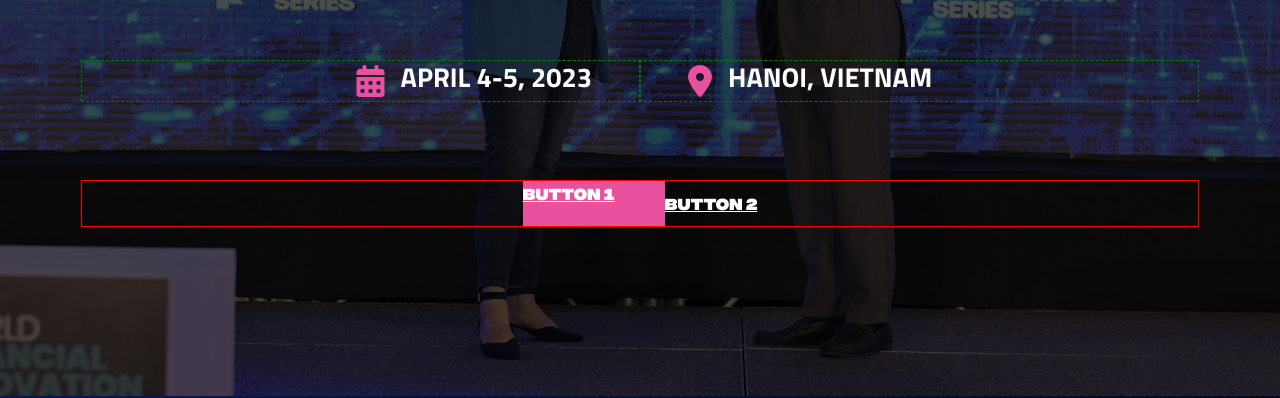
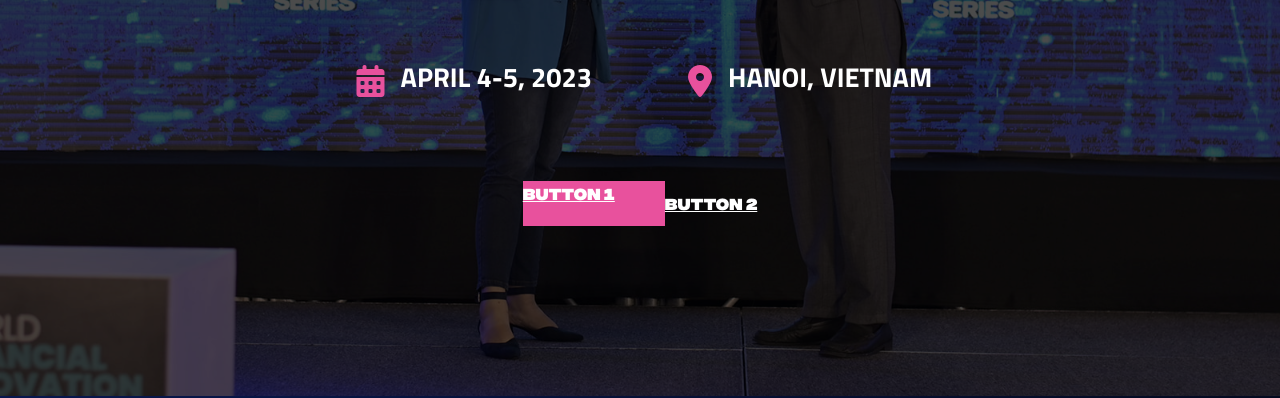
Before and after one commit to ShakilAnsary9/NetSqure, a plain HTML site: page WFIS Vietnam/index.html in a window 1280 px wide. Shown: the part 404-802 px from the top of the page. Drawn offline with nearby package versions, Linux system fonts and the light colour scheme.

Commit message:
outline removed

```diff
--- a/WFIS Vietnam/style.css
+++ b/WFIS Vietnam/style.css
@@ -89,7 +89,6 @@ body {
 .date__info {
   width: 50%;
   padding-right: 3rem;
-  outline: 1px dashed green;
   display: flex;
   align-items: center;
   justify-content: end;
@@ -97,7 +96,7 @@ body {
 .location__info {
   width: 50%;
   padding-left: 3rem;
-  outline: 1px dashed green;
+
   display: flex;
   align-items: center;
   justify-content: start;
@@ -108,7 +107,6 @@ body {
   padding-right: 1rem;
 }
 .hero__button {
-  outline: 1px solid red;
   display: flex;
   align-items: center;
   justify-content: center;
```
